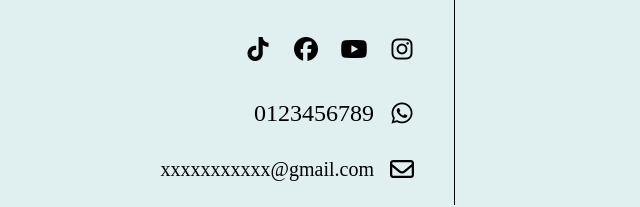
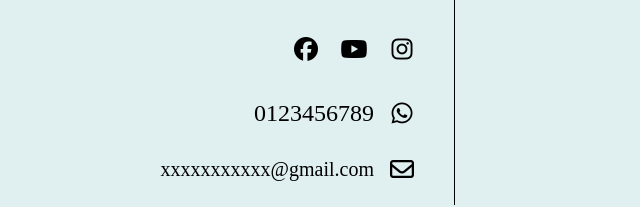
Before and after one commit to PeterYousseff/najaa, a website: page about-ar.html in a window 1280 px wide. Shown: the part 1617-1824 px from the top of the page, 0-640 px from the left. Drawn offline with nearby package versions, Linux system fonts and the light colour scheme; a web font is replaced by a local one.

Commit message:
update some sizes

```diff
--- a/about-ar.html
+++ b/about-ar.html
@@ -125,7 +125,6 @@
           <a href="" class="" target="_blank"><i class="fa-brands fa-instagram text-2xl  w-10 h-10 rounded-full flex duration-300 hover:text-orange"></i></a>
           <a href="" class="" target="_blank"><i class="fa-brands fa-youtube text-2xl  w-10 h-10 rounded-full flex duration-300 hover:text-orange"></i></a>
           <a href="" class="" target="_blank"><i class="fa-brands fa-facebook text-2xl w-10 h-10 rounded-full flex  duration-300 hover:text-orange"></i></a>
-          <a href="" class="" target="_blank"><i class="fa-brands fa-tiktok text-2xl  w-10 h-10 rounded-full flex  duration-300 hover:text-orange"></i></a>
         </div>
         <div class="links flex flex-col gap-4 mt-6">
           <a href="" class="flex w-fit items-center gap-2 text-white text-2xl duration-300 group  hover:text-orange"><i class="fa-brands fa-whatsapp w-10 h-10 flex  text-2xl duration-300  max-md:text-xl group-hover:text-orange"></i>0123456789</a>
```
Also changed, not shown: about.html (+0 -1 lines), activities-ar.html (+0 -1 lines), activities.html (+0 -1 lines), contactUs-ar.html (+0 -1 lines), contactUs.html (+0 -1 lines), index-ar.html (+0 -1 lines), index.html (+0 -1 lines), ourTeam-ar.html (+0 -1 lines), ourTeam.html (+0 -1 lines), visionAndMission-ar.html (+0 -1 lines), visionAndMission.html (+0 -1 lines).
